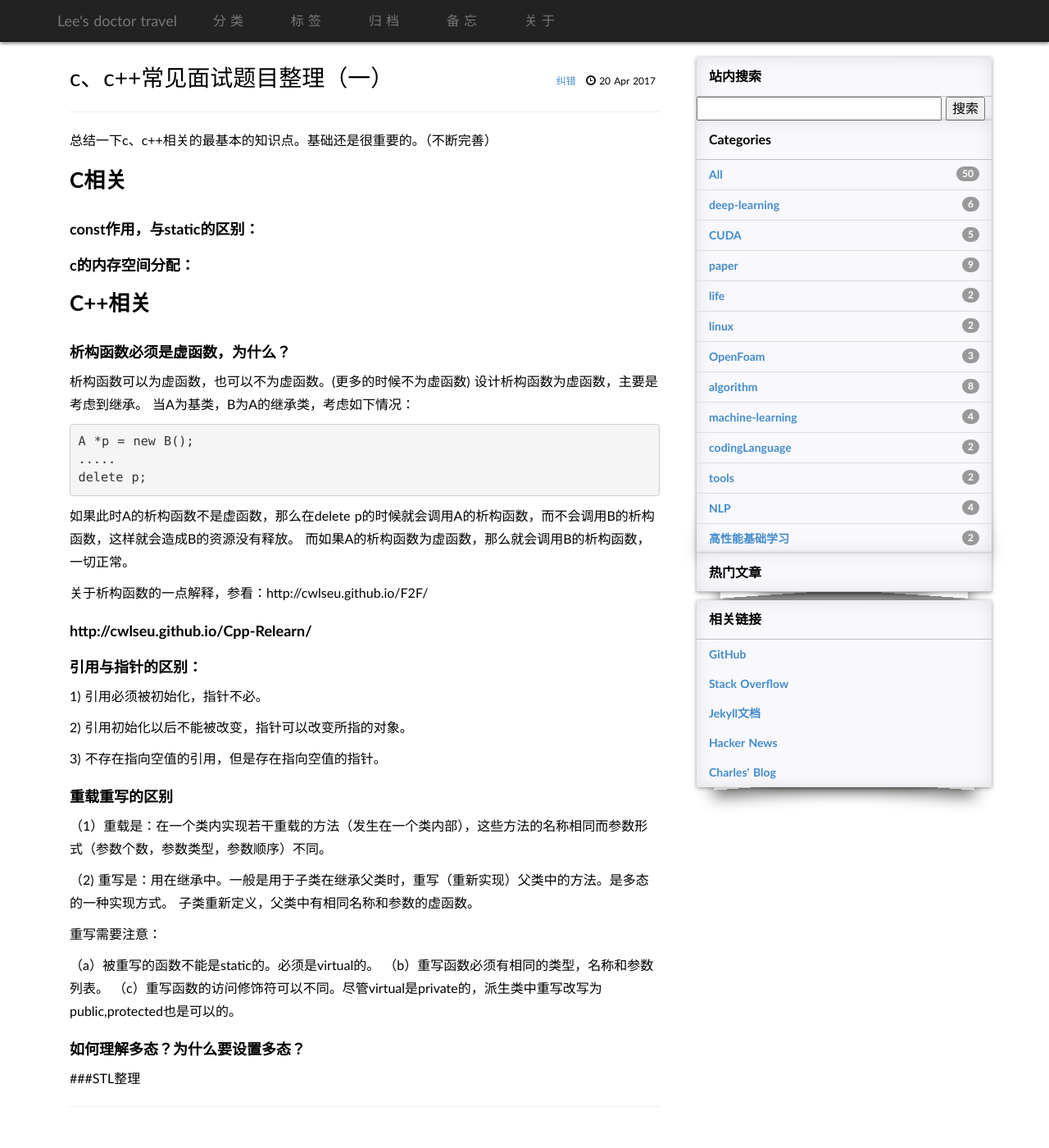
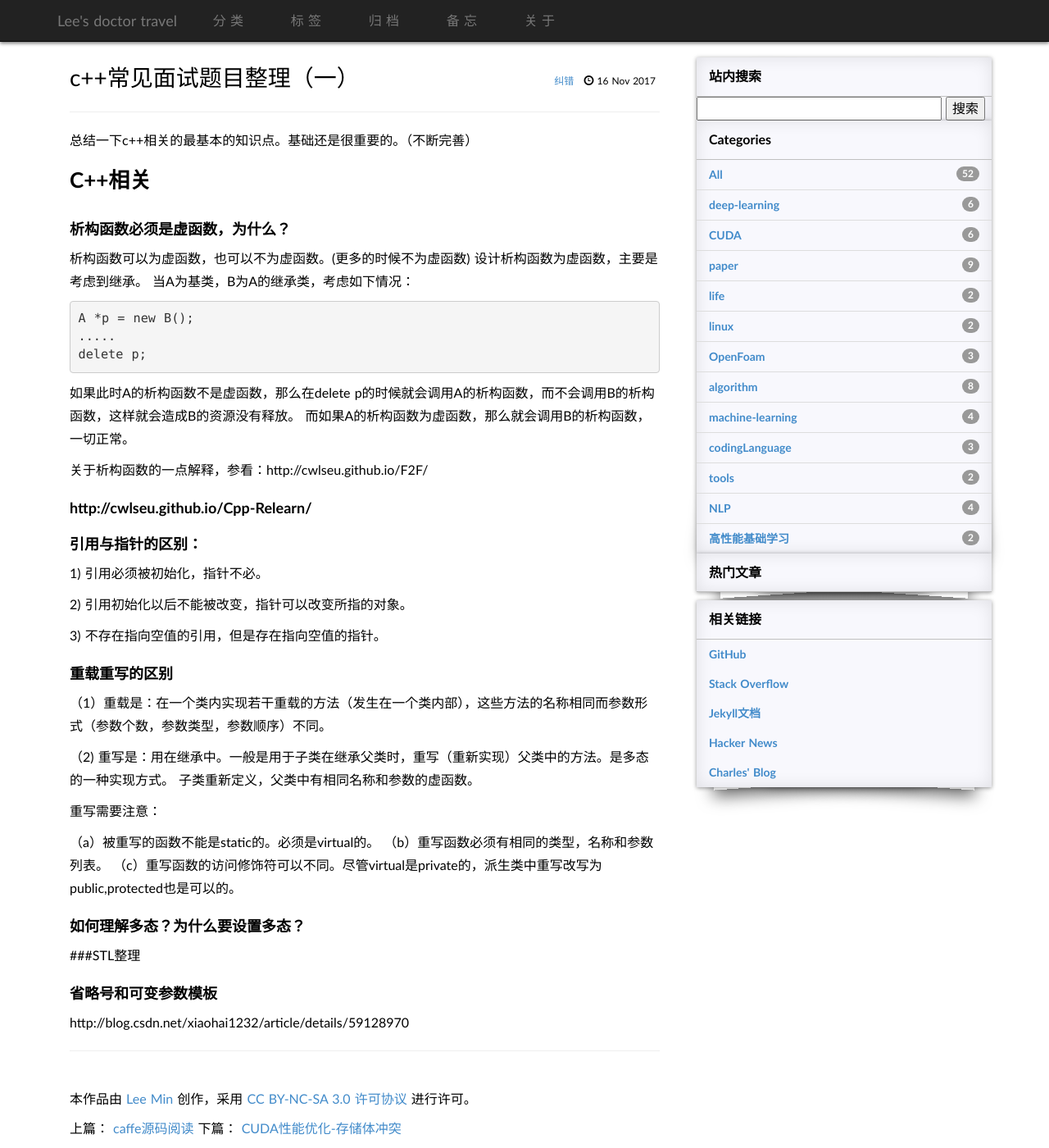
Before and after one commit to limin2015/limin2015.github.io, a Jekyll site: the page built from _posts/2017-11-16-c++.md, in a window 1280 px wide and 1400 px high. Shown: the whole window at 82% size. Built offline with Jekyll 4.4.1, drawn with Linux system fonts in a browser that asks for light colours; some web fonts are replaced; comment, search, counter and statistics services are not loaded; some of the changed text lies outside the part shown.

Commit message:
supplement

```diff
--- a/_posts/2017-4-20-c++.md
+++ b/_posts/2017-11-16-c++.md
@@ -1,18 +1,12 @@
 ---
 layout: post
-title:  c、c++常见面试题目整理（一）
+title:  c++常见面试题目整理（一）
 keywords: c++语言
 categories : [codingLanguage]
 tags : [c++]
 ---
 
-总结一下c、c++相关的最基本的知识点。基础还是很重要的。（不断完善）
-
-## C相关
-
-### const作用，与static的区别：
-
-### c的内存空间分配：
+总结一下c++相关的最基本的知识点。基础还是很重要的。（不断完善）
 
 
 
@@ -67,3 +61,9 @@ tags : [c++]
 
 
 ###STL整理
+
+
+
+### 省略号和可变参数模板
+
+http://blog.csdn.net/xiaohai1232/article/details/59128970
```
Also changed, not shown: _posts/2017-11-10-caffe-source-code.md (+2 -0 lines), _posts/2017-11-17-CUDA-perf.md (added, +14 -0 lines), _posts/2017-3-22-linux-command(common).md (+5 -0 lines), _posts/2017-4-20-c.md (added, +14 -0 lines).
